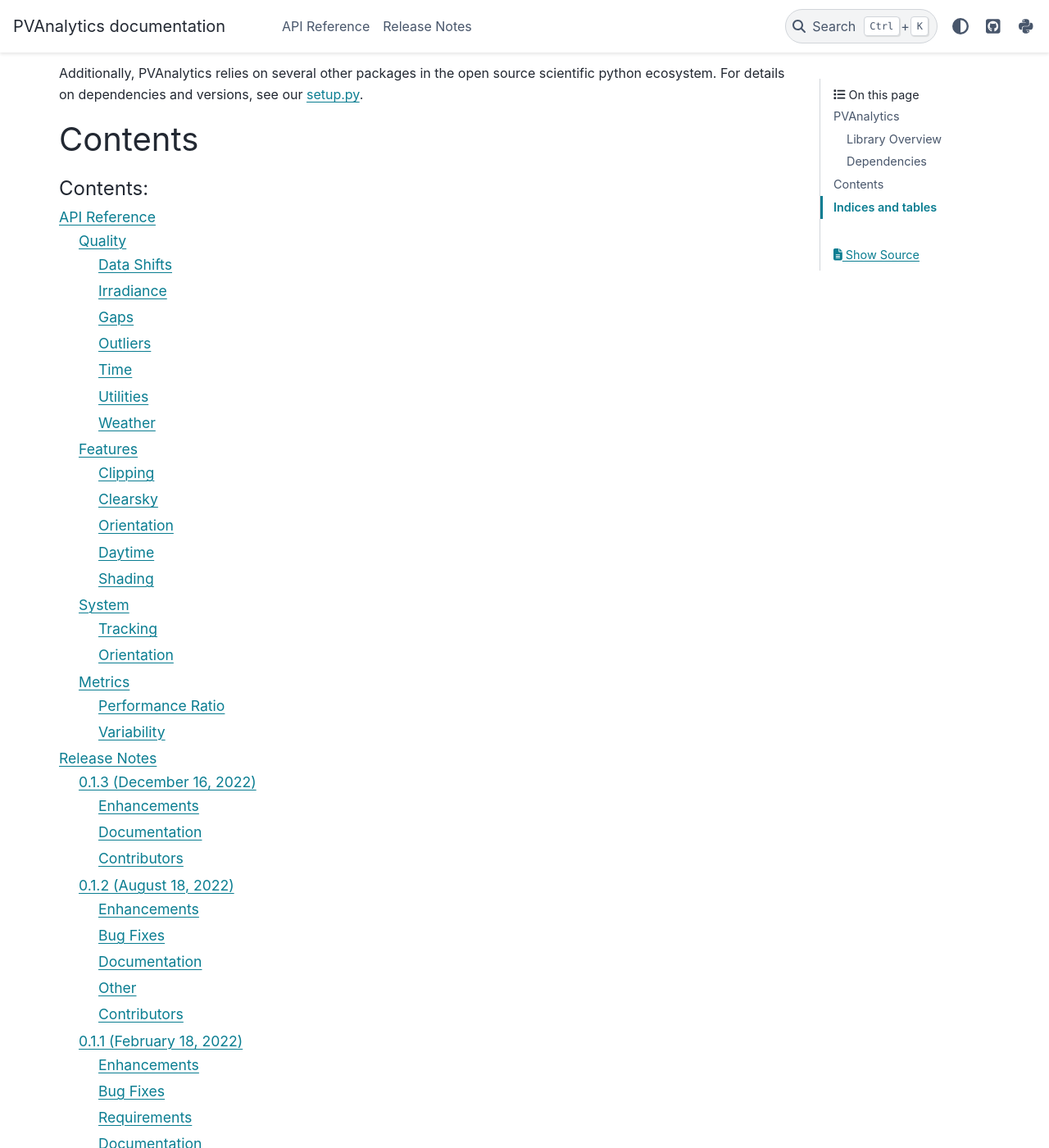
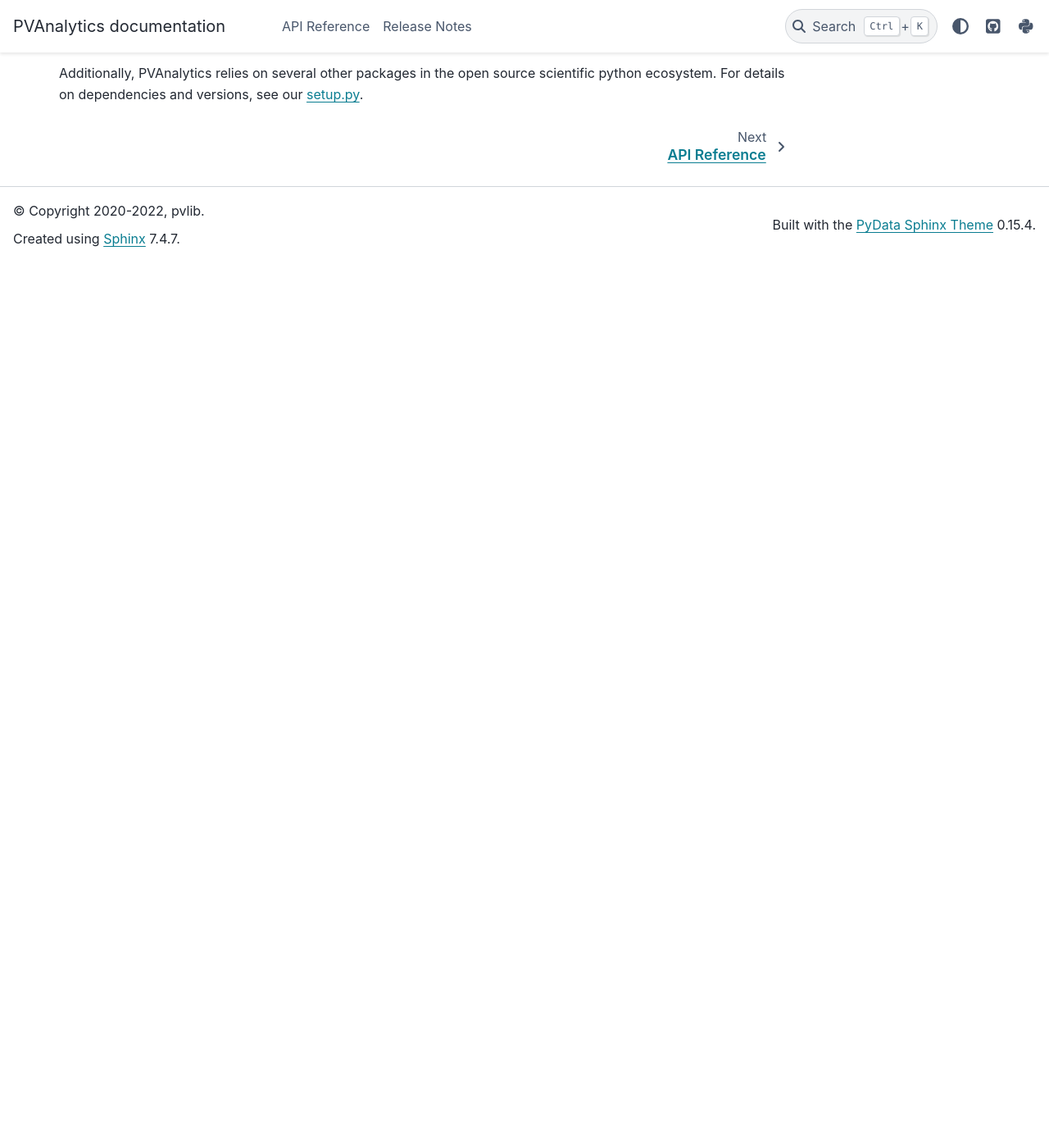
Before and after one commit to pvlib/pvanalytics, a Sphinx documentation site: the page built from docs/index.rst, in a window 1280 px wide and 1400 px high, scrolled down 1296 px. Shown: the whole window at 82% size. Built offline with Sphinx 7.4.7 and the PyData theme 0.15.4, drawn with Linux system fonts in a browser that asks for light colours; pages that are not in the unit, such as notebooks, are missing from menus; after the commit the page ends 1617 px from its top, so only the background shows below that; some of the changed text lies outside the part shown.

Commit message:
sphinx cleanup

```diff
--- a/docs/index.rst
+++ b/docs/index.rst
@@ -80,20 +80,11 @@ Additionally, PVAnalytics relies on several other packages in the open
 source scientific python ecosystem.  For details on dependencies and versions,
 see our `setup.py <https://github.com/pvlib/pvanalytics/blob/main/setup.py>`_.
 
-Contents
-========
 
 .. toctree::
-   :maxdepth: 3
+   :hidden:
    :caption: Contents:
 
    api
    generated/gallery/index
    whatsnew/index
-
-
-Indices and tables
-==================
-
-* :ref:`genindex`
-* :ref:`search`
```
